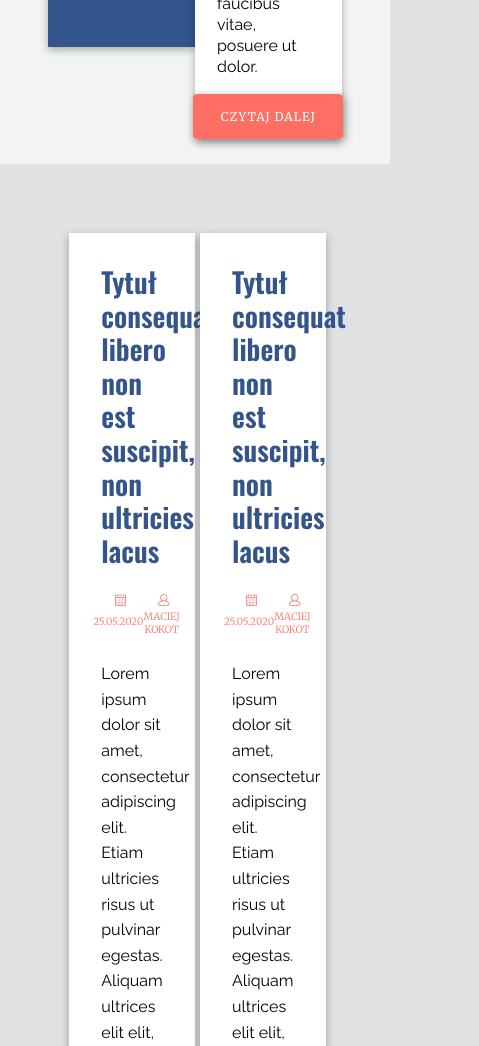
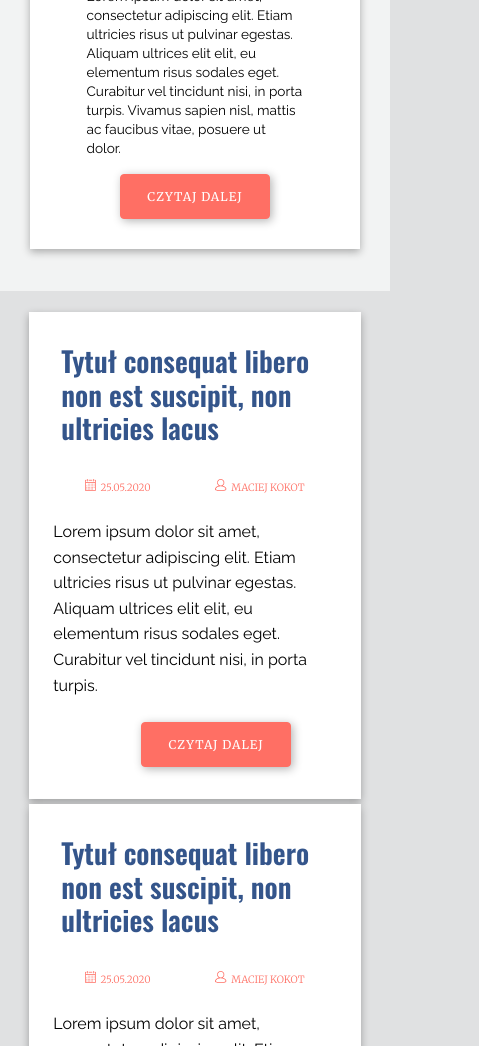
Before and after one commit to agatakk/TechBros, a plain HTML site: page index.html in a window 390 px wide. Shown: the part 954-2000 px from the top of the page, 479 px wide, since content can reach past the window. Drawn offline with nearby package versions, Linux system fonts and the light colour scheme.

Commit message:
RWD sekcja latest-post i latest-posts (btn)

```diff
--- a/scss/style.scss
+++ b/scss/style.scss
@@ -490,10 +490,7 @@ body{
               }
           }
        }
-       .main{
-        display: flex;
-        flex-direction: column;
-       }
+
        .main-header{
            padding: 5rem;
            justify-content: center;
@@ -510,6 +507,36 @@ body{
                &__btn{
                    margin-left: calc(100% - 150px);
                }
+           }
+       }
+       .main{
+        display: flex;
+        flex-direction: column;
+        .post-info{
+            padding: 47px;
+            &__subtitles{
+                width: 100%;
+                & div{
+                    margin-top: 15px;
+                }
+            }
+
+        }
+        .abstract{
+            padding: .85rem;
+            &__par{
+                font-size: .85rem;
+                line-height: 1.4;
+            }
+        }
+        .latest-post{
+            height: auto;
+            padding: 5vh 3vw;
+        }
+       }
+       .latest-posts{
+           &__btn{
+               margin-left:45%;
            }
        }
     }
@@ -556,7 +583,7 @@ body{
     }
 
 
-@media (max-width:360px){
+@media (max-width:414px){
    .main-nav{
        .main-menu{
         height: calc(80vh - 83px);
@@ -569,7 +596,7 @@ body{
     .main-header{
         flex-direction: column;
         .header{
-            margin: 20vh auto auto 8vw;
+
            &__main{
                 font-size: 80px;
             }
@@ -608,7 +635,7 @@ body{
             }
             &__subtitles{
                 margin-top: 1rem;
-                justify-content: space-between;
+                justify-content: space-around;
             }
             &__icon{
                 margin-left:0;
```
Also changed, not shown: css/style.css, 1 other file.
